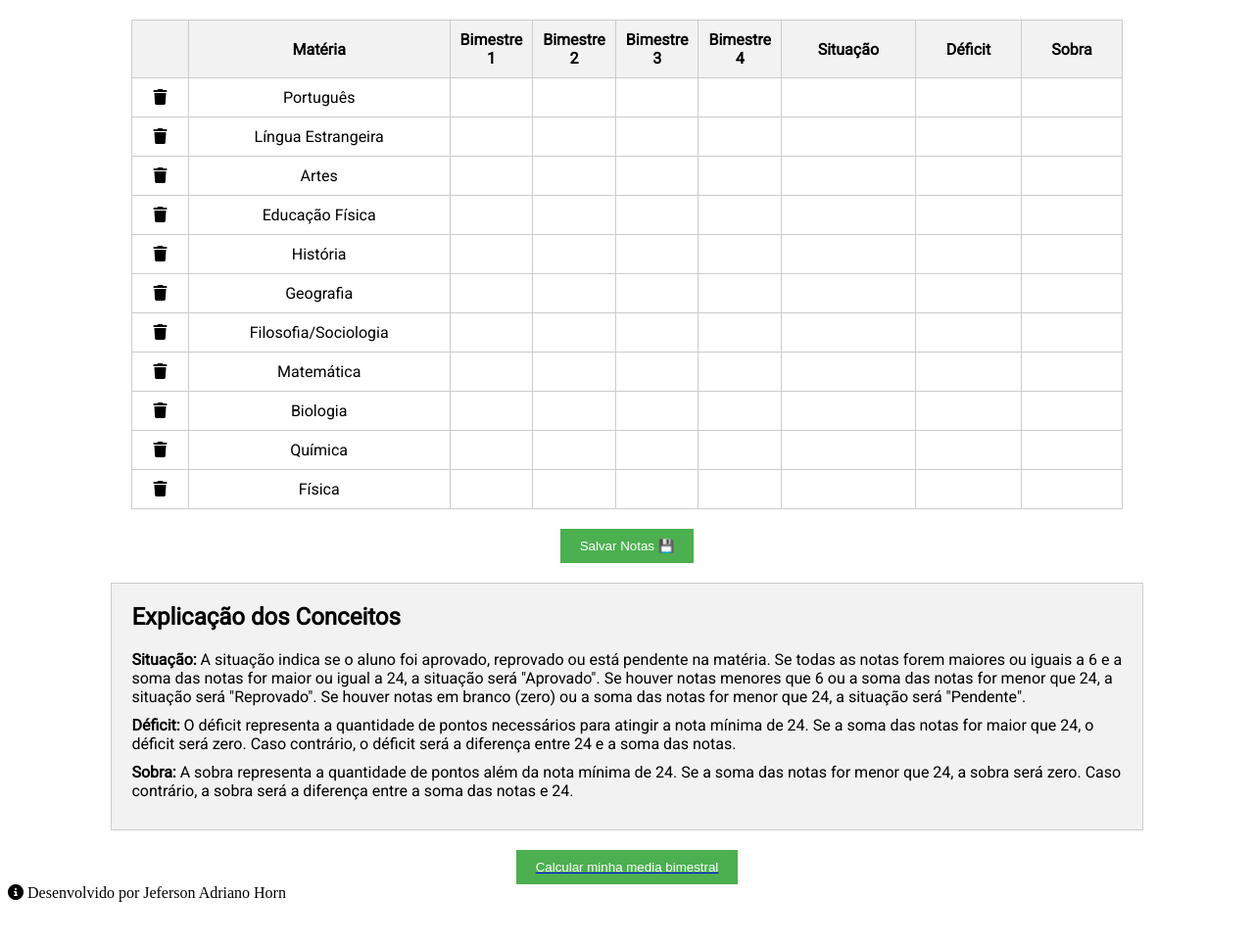
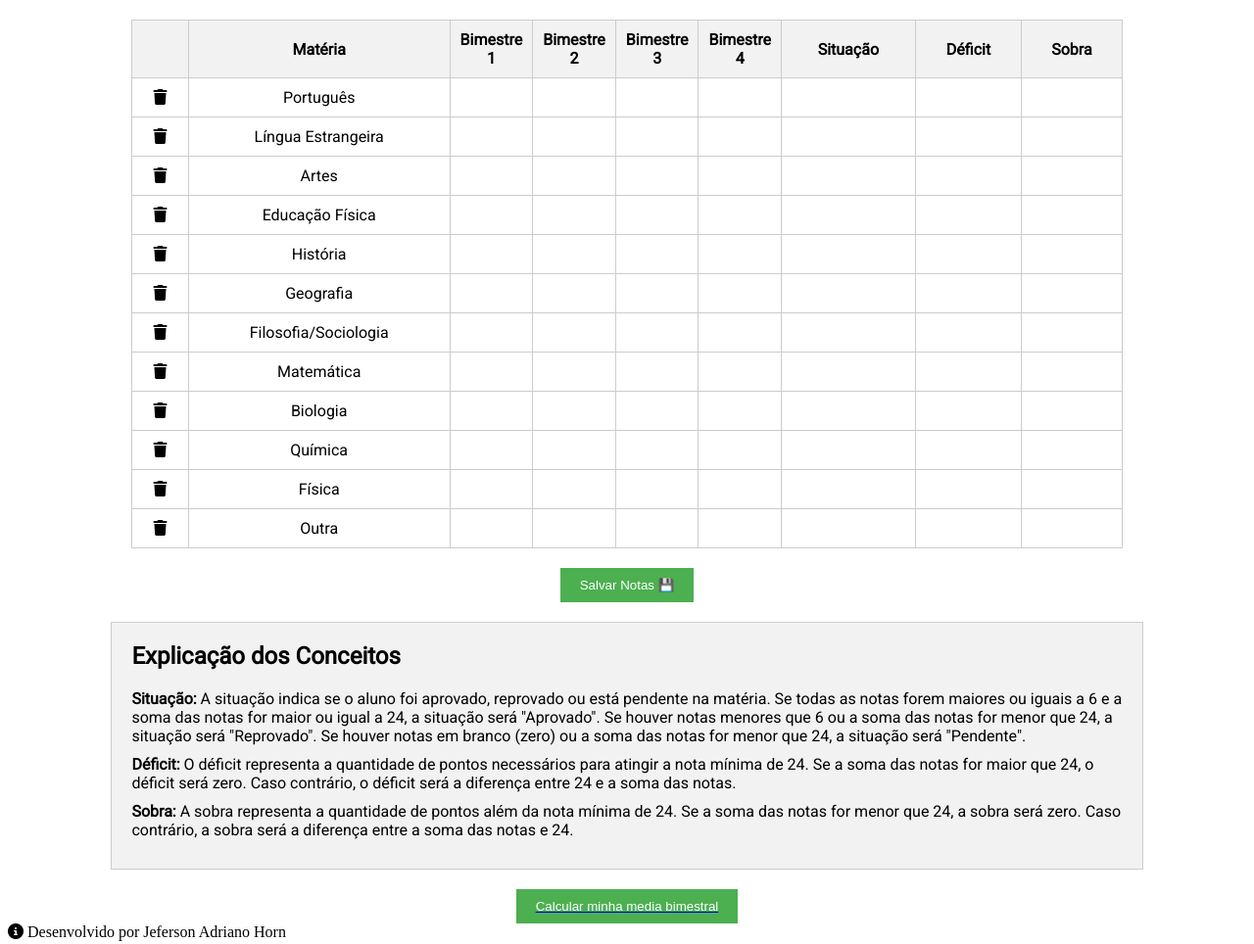
Before and after one commit to jefersonadrianohorn/reprovamentro, a plain HTML site: page index.html in a window 1280 px wide. Shown: the whole page at 98% size. Before the commit the page ends 929 px from the top, so only its background shows below. Drawn offline with Linux system fonts and the light colour scheme.

Commit message:
Update index.html

```diff
--- a/index.html
+++ b/index.html
@@ -218,6 +218,18 @@
                 <td class="deficit"></td>
                 <td class="sobra"></td>
             </tr>
+            <tr>
+                <td><i class="fas fa-trash clear-icon" onclick="limparCampos(this)"></i></td>
+                <td>Outra</td>
+                <td contenteditable="true" class="nota"></td>
+                <td contenteditable="true" class="nota"></td>
+                <td contenteditable="true" class="nota"></td>
+                <td contenteditable="true" class="nota"></td>
+                <td class="situacao"></td>
+                <td class="deficit"></td>
+                <td class="sobra"></td>
+            </tr>
+
 
         </tbody>
     </table>
```
